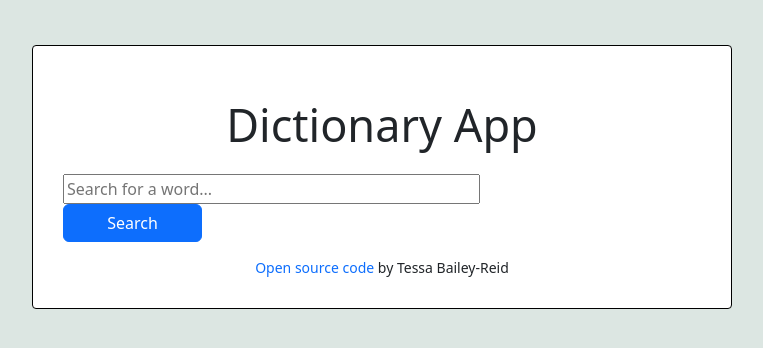
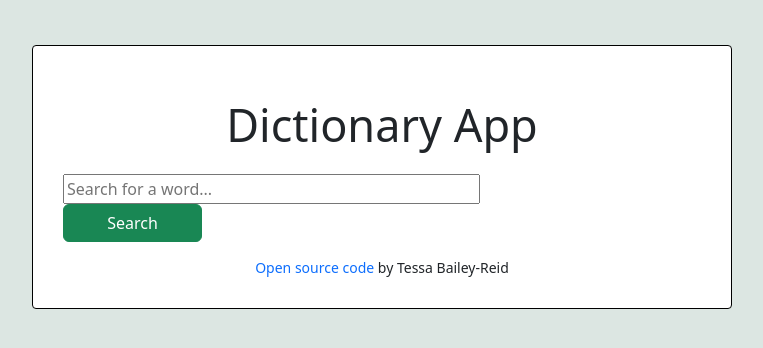
Before and after one commit to TessBReid/dictionary-project, a React (Create React App) app: page / in a window 1280 px wide. Shown: the top 348 px of the page, without its empty margins (258-1021 px from the left). Built offline with nearby package versions, Linux system fonts and the light colour scheme.

Commit message:
Changed button color

```diff
--- a/src/DictionarySearch.js
+++ b/src/DictionarySearch.js
@@ -40,7 +40,7 @@ export default function DictionarySearch() {
               <input
                 type="submit"
                 value="Search"
-                className="w-100 btn btn-primary"
+                className="w-100 btn btn-success"
               />
             </div>
           </div>
```
